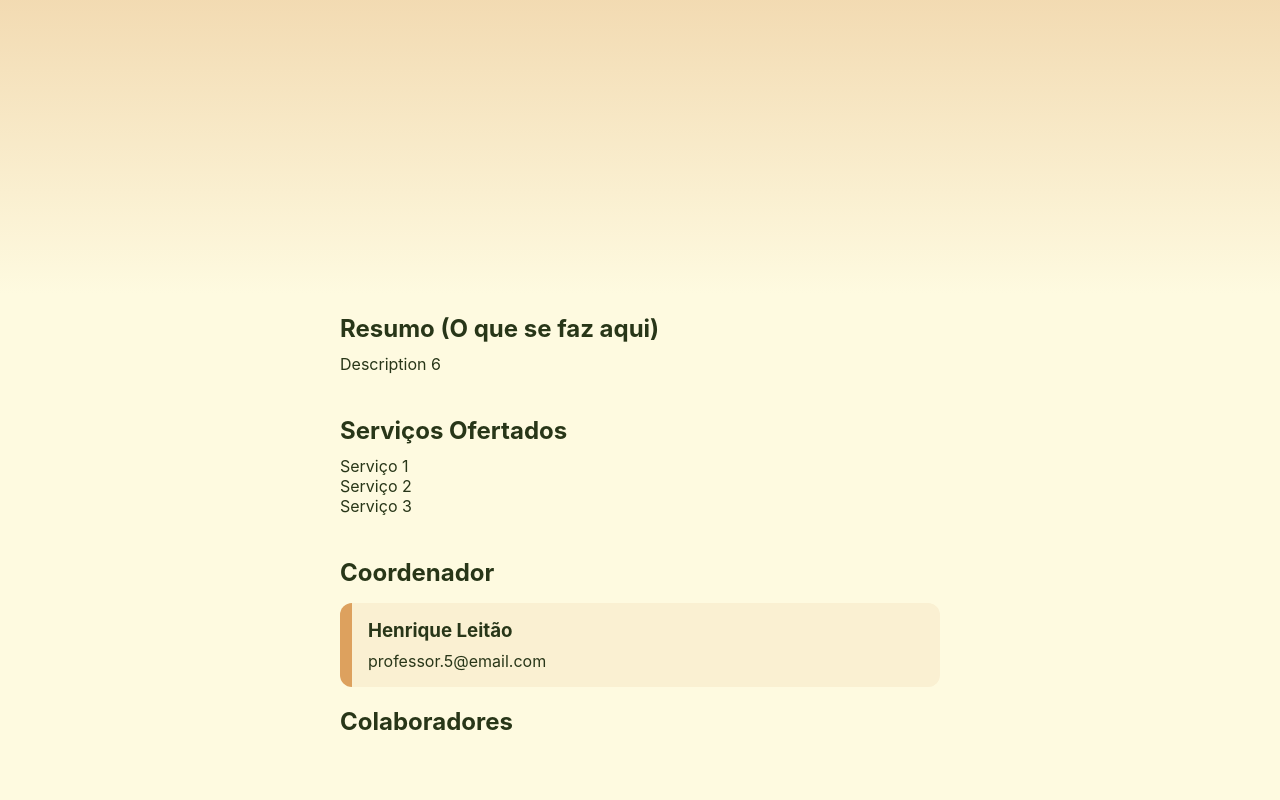
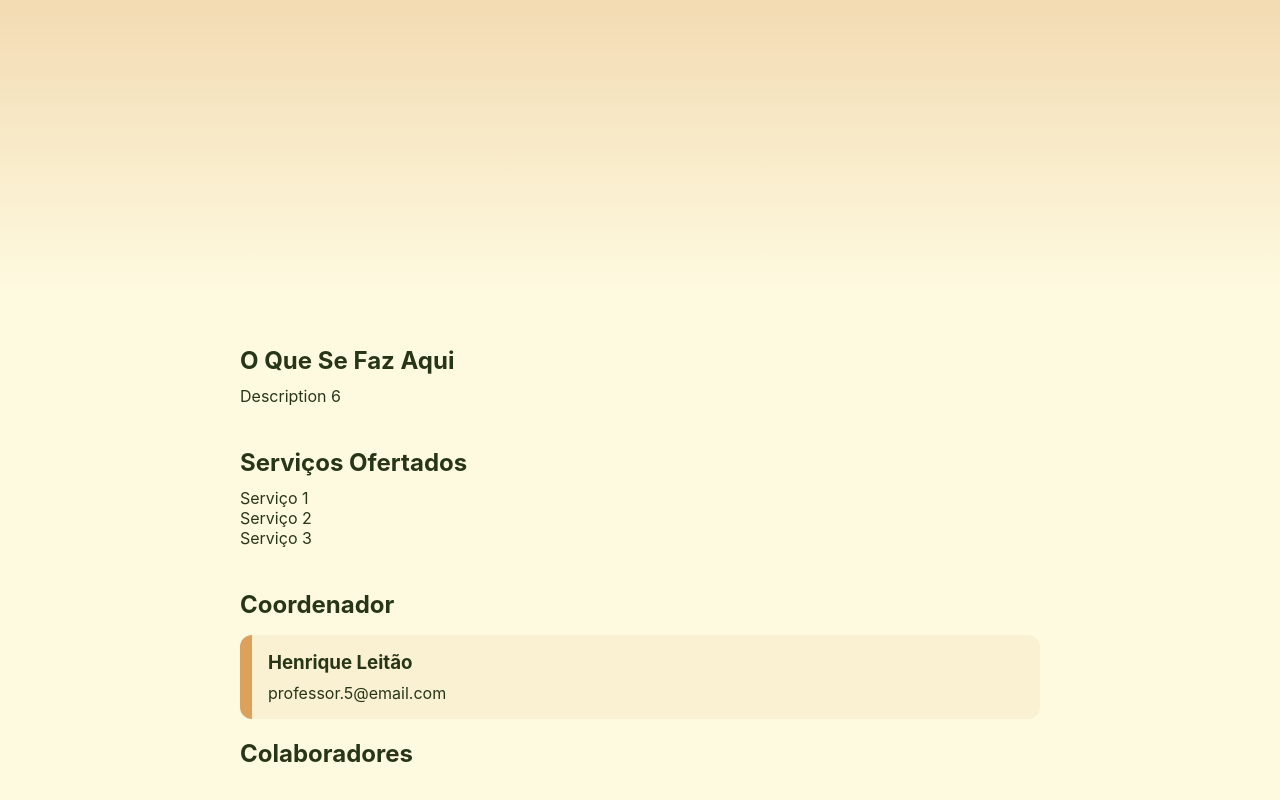
Before and after one commit to tiago-vargas/vitrine-tecnologica, a React (Create React App) app: page /laboratorios/6 in a window 1280 px wide. Shown: the part 538-1338 px from the top of the page. Built offline with nearby package versions, Linux system fonts and the light colour scheme; data requests are answered from the project's data file.

Commit message:
improve style

```diff
--- a/src/App.css
+++ b/src/App.css
@@ -71,6 +71,18 @@ html {
 		font-size: calc(10px + 2vmin);
 		color: var(--primary-color);
 	}
+
+	main {
+		text-align: justify;
+		max-width: 800px;
+		margin: 1rem auto;
+		padding: 1rem;
+		background-color: var(--background-color);
+
+		label {
+			font-weight: bold;
+		}
+	}
 }
 
 .Top-bar {
@@ -98,14 +110,3 @@ html {
 		color: var(--primary-color);
 	}
 }
-
-.App main {
-	text-align: justify;
-	max-width: 600px;
-	margin: 1rem auto;
-	background-color: var(--background-color);
-
-	label {
-		font-weight: bold;
-	}
-}
--- a/src/app/labs/LaboratoryDetails.tsx
+++ b/src/app/labs/LaboratoryDetails.tsx
@@ -58,7 +58,7 @@ function LaboratoryDetails(props: { laboratory?: Laboratory }) {
 			</header>
 
 			<main>
-				<h2>Resumo (O que se faz aqui)</h2>
+				<h2>O Que Se Faz Aqui</h2>
 				<p>{laboratory?.description}</p>
 
 				<h2>Serviços Ofertados</h2>
```
Also changed, not shown: src/app/labs/LaboratoryDetails.css (+16 -0 lines).
